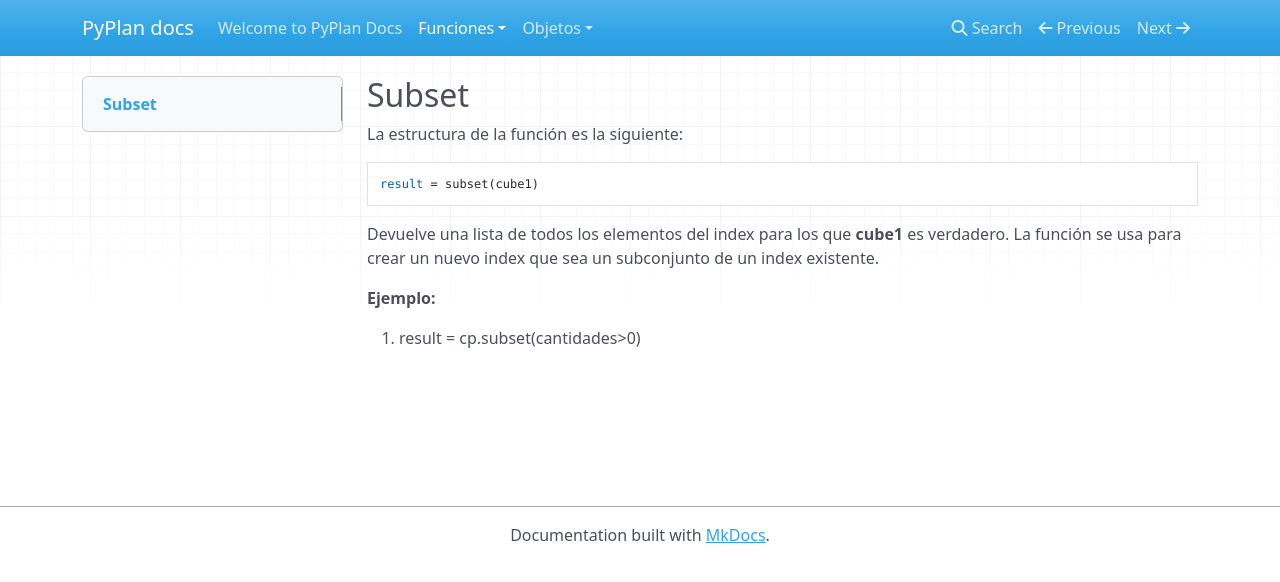
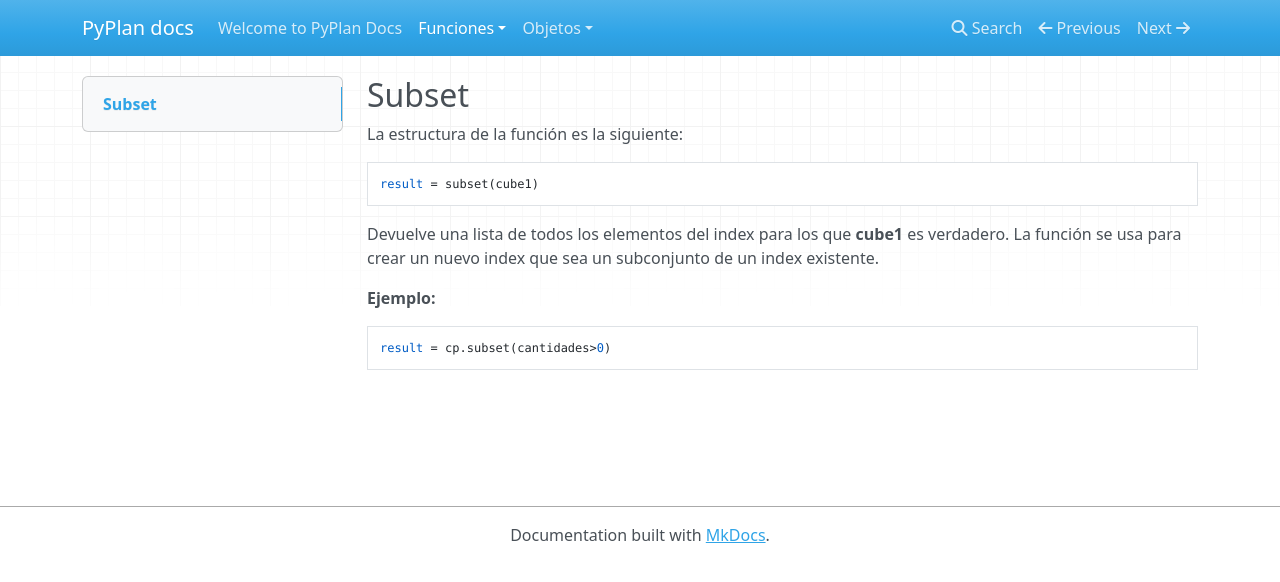
Before and after one commit to novix-sa/cubepy, an MkDocs documentation site: the page built from docs/Funciones/subset.md, in a window 1280 px wide. Shown: the top 582 px of the page. Built offline with MkDocs 1.6.1, drawn with Linux system fonts in a browser that asks for light colours; nearby versions of some CDN libraries; part of the change alters nothing that is shown.

```diff
--- a/docs/Funciones/subset.md
+++ b/docs/Funciones/subset.md
@@ -8,7 +8,8 @@ Devuelve una lista de todos los elementos del index para los que  **cube1**  es
 
 **Ejemplo:**
 
-1.  result = cp.subset(cantidades>0)
+    result = cp.subset(cantidades>0)
+
 <!--stackedit_data:
-eyJoaXN0b3J5IjpbNjMwODY2ODU1XX0=
+eyJoaXN0b3J5IjpbLTgwMDgzOTc5MF19
 -->
```
